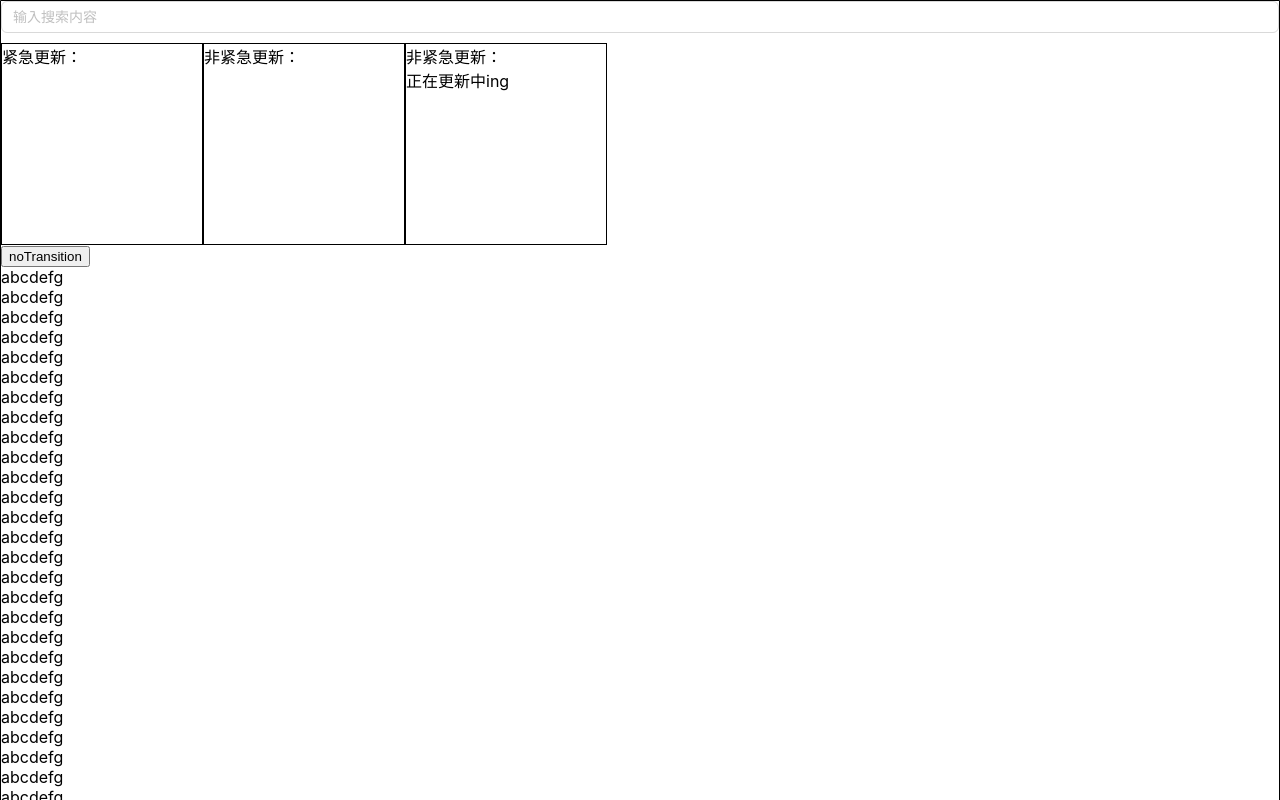
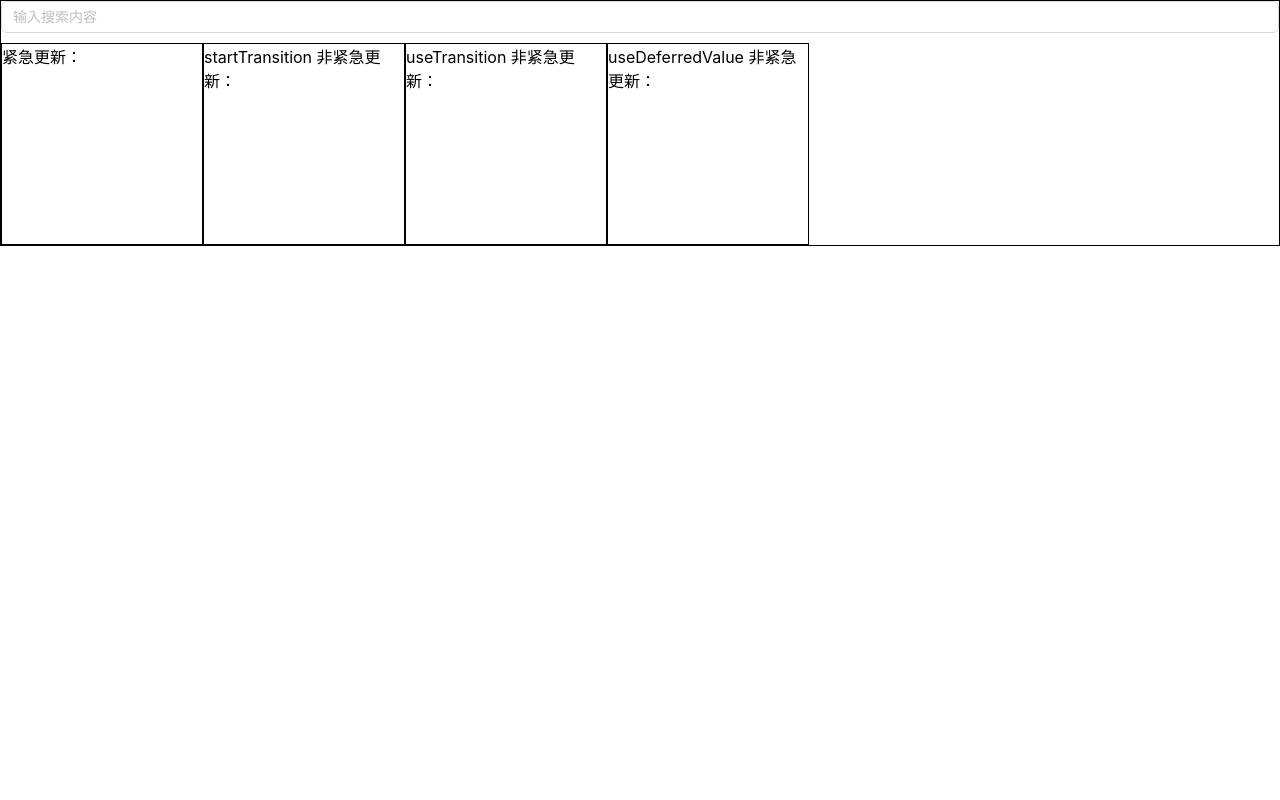
Before and after one commit to zhangpingg/react18, a React (Create React App) app: page /#/test in a window 1280 px wide. Before the commit this address led to /#/test. Shown: the top 800 px of the page. Built offline with nearby package versions, Linux system fonts and the light colour scheme.

Commit message:
fix: 非紧急更新API

```diff
--- a/src/pages/home/index.tsx
+++ b/src/pages/home/index.tsx
@@ -4,8 +4,8 @@ const Home = () => {
   return (
     <div style={{paddingLeft:'10px'}}>
       <Link to="/test">test</Link><br />
-      <Link to="/batchUpdate">批量更新</Link><br />
-      <Link to="/notUrgentUpdate">非紧急更新</Link><br />
+      <Link to="/batchUpdate">批量更新时的触发情况</Link><br />
+      <Link to="/notUrgentUpdate">非紧急更新API</Link><br />
     </div>
   )
 }
--- a/src/pages/notUrgentUpdate/index.tsx
+++ b/src/pages/notUrgentUpdate/index.tsx
@@ -1,33 +1,75 @@
-import { useState, startTransition } from 'react';
+import {
+  startTransition,
+  useState,
+  useTransition,
+  useDeferredValue,
+} from 'react';
 import { Input } from 'antd';
+import './style.css';
 
-const NotUrgentUpdate = () => {
+const mockList = new Array(10000).fill(1);
+
+const Index = () => {
   const [val1, setVal1] = useState();
   const [val2, setVal2] = useState();
+  const [val3, setVal3] = useState();
+  const [isPending, startTransition2] = useTransition(); // isPending:当前处理过渡状态
+  const val4 = useDeferredValue(val1); // 不紧急更新
 
   /** change-input输入框 */
   const changeInput = (e: any) => {
     const val = e.target.value;
-    setVal1(val);             // 紧急更新
-    startTransition(() => {   // 不紧急更新
+    setVal1(val);                    // 紧急更新
+    startTransition(() => {          // 不紧急更新
       setVal2(val);
     });
+    startTransition2(() => {        // 不紧急更新
+      setVal3(val);
+    })
   };
 
   return (
-    <div>
-      <Input value={val1} onChange={changeInput} />
-      <p>紧急更新：{val1}</p>
-      <p>非紧急更新：</p>
-      <div>
-        {Array(50000)
-          .fill('')
-          .map((item, index) => (
-            <div key={index}>{val2}</div>
-          ))}
+    <div className='test'>
+      <Input value={val1} onChange={changeInput} placeholder="输入搜索内容" />
+      <div className='test-wrap'>
+        <div className='test-wrap-box'>
+          紧急更新：
+          <div>
+            {mockList.map((item, index) => (
+              <div key={index}>{val1}</div>
+            ))}
+          </div>
+        </div>
+        <div className='test-wrap-box'>
+          startTransition 非紧急更新：
+          <div>
+            {mockList.map((item, index) => (
+              <div key={index}>{val2}</div>
+            ))}
+          </div>
+        </div>
+        <div className='test-wrap-box'>
+          useTransition 非紧急更新：
+          <div>
+            {!isPending
+              ? mockList.map((item, index) => (
+                <div key={index}>{val3}</div>
+              ))
+              : '正在更新中ing'
+            }
+          </div>
+        </div>
+        <div className='test-wrap-box'>
+          useDeferredValue 非紧急更新：
+          <div>
+            {mockList.map((item, index) => (
+              <div key={index}>{val4}</div>
+            ))}
+          </div>
+        </div>
       </div>
     </div>
   );
 };
 
-export default NotUrgentUpdate;
+export default Index;
--- /dev/null
+++ b/src/pages/notUrgentUpdate/style.css
@@ -0,0 +1,13 @@
+.test{
+  border: 1px solid #000;
+}
+.test-wrap{
+  display: flex;
+  padding-top: 10px;
+}
+.test-wrap-box{
+  width: 200px;
+  height: 200px;
+  border: 1px solid #000;
+  overflow-y: auto;
+}
--- a/src/pages/test/index.tsx
+++ b/src/pages/test/index.tsx
@@ -1,86 +1,32 @@
 import {
   startTransition,
   useState,
-  useMemo,
   useTransition,
   useDeferredValue,
 } from 'react';
-import _ from 'lodash';
 import { Input } from 'antd';
 import './style.css';
 
 const mockList = new Array(10000).fill(1);
 
-function ShowText(props: any) {
-  const { query } = props;
-
-  const text = 'abcdefg';
-  let children;
-  if (text.indexOf(query) >= 0 && query) {
-    const arr = text.split(query);
-    children = (
-      <div>
-        {arr[0]}
-        <span style={{ color: 'pink' }}>{query}</span>
-        {arr[1]}
-      </div>
-    );
-  } else {
-    children = <div>{text}</div>;
-  }
-  return <div>{children}</div>;
-}
-
-function NewList(props: any) {
-  return (
-    <div>
-      {mockList.map((item, index) => (
-        <div key={index}>
-          <ShowText query={props.query} />
-        </div>
-      ))}
-    </div>
-  );
-}
-
 const Index = () => {
   const [val1, setVal1] = useState();
   const [val2, setVal2] = useState();
   const [val3, setVal3] = useState();
-  const [isPending, setIsPending] = useTransition();
-  const [isTransition, setTransion] = useState(false);
-  const [query, setSearchQuery] = useState('');
-
-
-
-  const SetSearchQueryDebounce = useMemo(
-    () => _.debounce((val1: any) => setSearchQuery(val1), 1000),
-    []
-  );
+  const [isPending, startTransition2] = useTransition(); // isPending:当前处理过渡状态
+  const val4 = useDeferredValue(val1); // 不紧急更新
 
   /** change-input输入框 */
   const changeInput = (e: any) => {
     const val = e.target.value;
     setVal1(val);                    // 紧急更新
     startTransition(() => {          // 不紧急更新
-      setSearchQuery(val);
       setVal2(val);
     });
-    setIsPending(() => {
+    startTransition2(() => {        // 不紧急更新
       setVal3(val);
     })
-    // if (isTransition) {
-    //   startTransition(() => {        // 不紧急更新
-    //     setSearchQuery(val);
-    //     setVal2(val);
-    //   });
-    // } else {
-    //   // setSearchQuery(val);        // 紧急更新
-    //   SetSearchQueryDebounce(val);   // 防抖
-    // }
   };
-
-  console.log(11, isPending)
 
   return (
     <div className='test'>
@@ -95,7 +41,7 @@ const Index = () => {
           </div>
         </div>
         <div className='test-wrap-box'>
-          非紧急更新：
+          startTransition 非紧急更新：
           <div>
             {mockList.map((item, index) => (
               <div key={index}>{val2}</div>
@@ -103,9 +49,9 @@ const Index = () => {
           </div>
         </div>
         <div className='test-wrap-box'>
-          非紧急更新：
+          useTransition 非紧急更新：
           <div>
-            {isPending
+            {!isPending
               ? mockList.map((item, index) => (
                 <div key={index}>{val3}</div>
               ))
@@ -113,36 +59,17 @@ const Index = () => {
             }
           </div>
         </div>
+        <div className='test-wrap-box'>
+          useDeferredValue 非紧急更新：
+          <div>
+            {mockList.map((item, index) => (
+              <div key={index}>{val4}</div>
+            ))}
+          </div>
+        </div>
       </div>
-
-
-      <button onClick={() => setTransion(!isTransition)}>
-        {isTransition ? 'transition' : 'noTransition'}
-      </button>
-      <div>
-        {isPending ? (
-          <span style={{ fontSize: 30, color: 'red' }}>isPending</span>
-        ) : null}
-      </div>
-
-      <NewList query={query} />
     </div>
   );
-
-  // const [value, setInputValue] = useState('');
-  // const query = useDeferredValue(value);
-
-  // const handleChange = e => {
-  //   setInputValue(e.target.value);
-  // };
-
-  // return (
-  //   <div>
-  //     <span>useDeferredValue: </span>
-  //     <input onChange={handleChange} placeholder="请输入" value={value} />
-  //     <NewList query={query} />
-  //   </div>
-  // );
 };
 
 export default Index;
```
